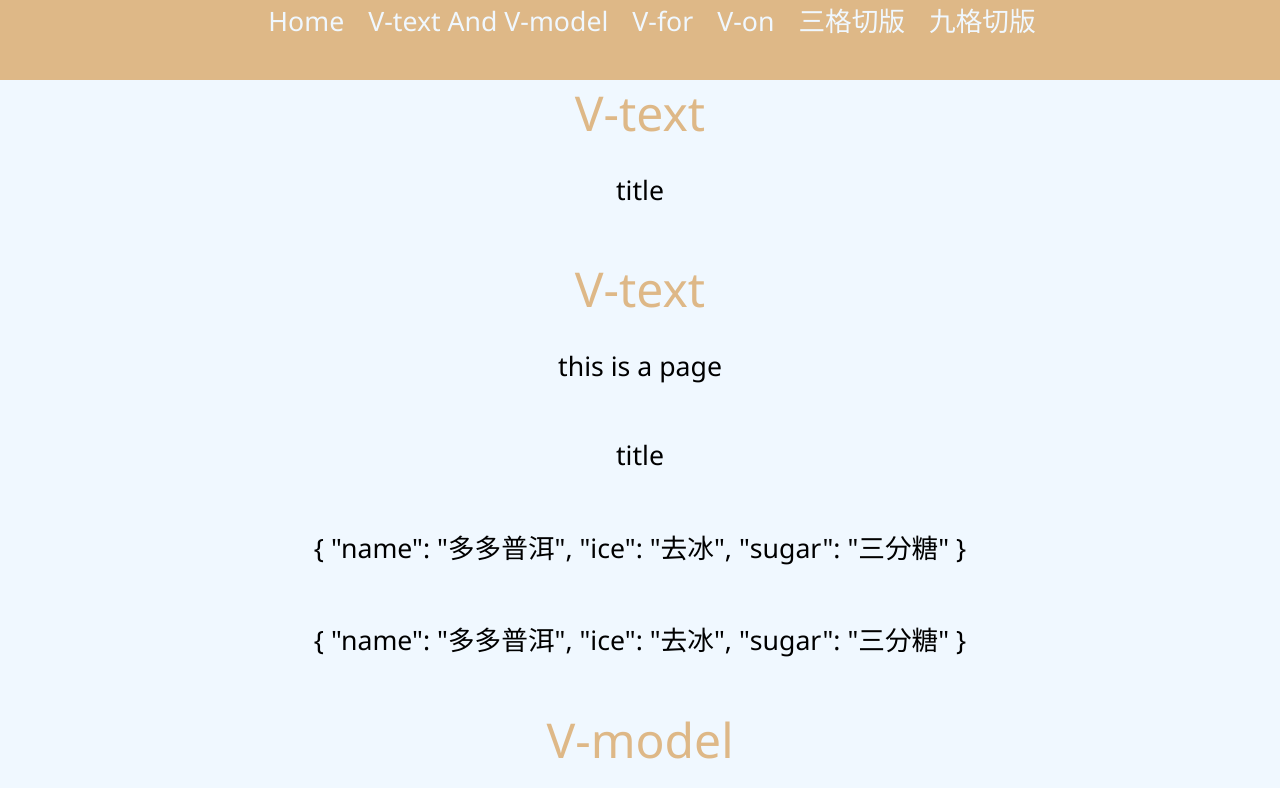
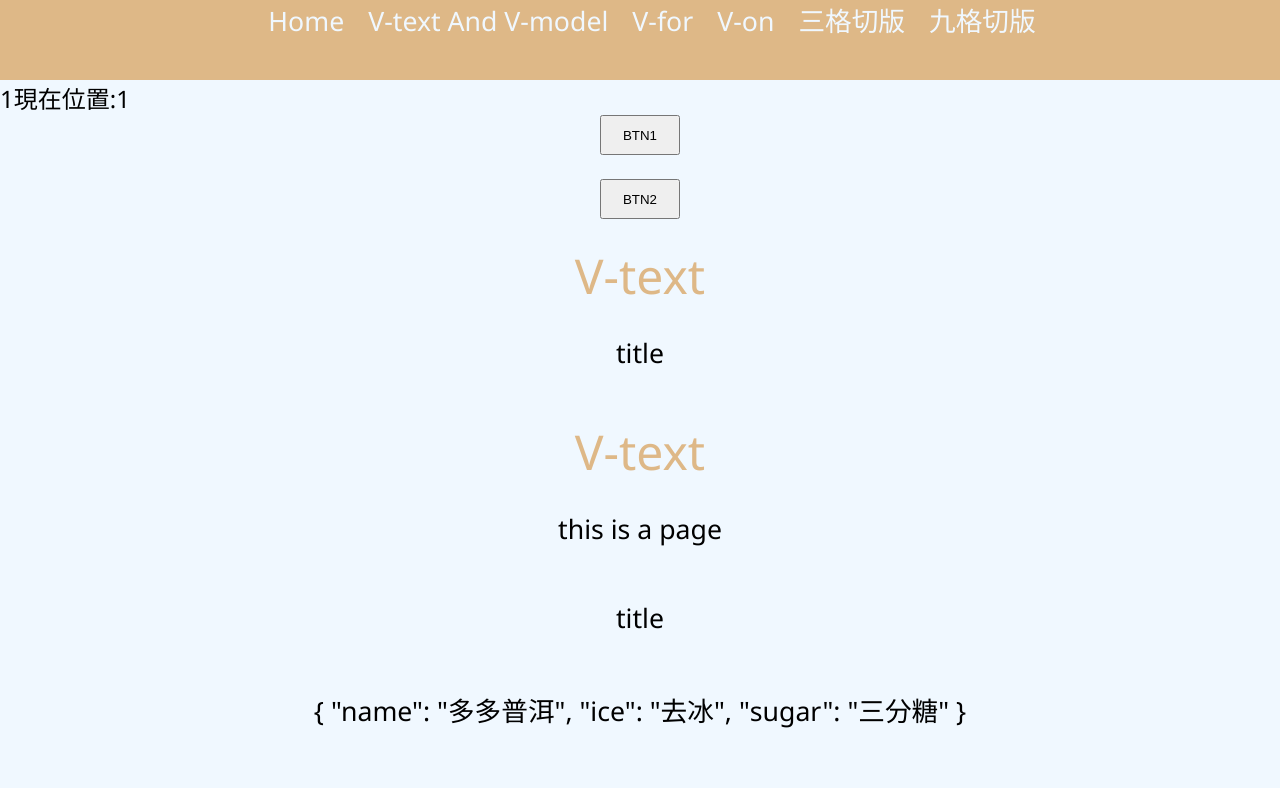
Before and after one commit to zawarudoooooooo/2023-11-17-1, a Vue app: page /VtextAndVmodel in a window 1280 px wide. Shown: the top 788 px of the page. Built offline with nearby package versions, Linux system fonts and the light colour scheme.

Commit message:
practice

```diff
--- a/package.json
+++ b/package.json
@@ -8,6 +8,7 @@
     "preview": "vite preview"
   },
   "dependencies": {
+    "pinia": "^2.1.7",
     "sass": "^1.69.5",
     "vue": "^3.3.4",
     "vue-router": "^4.2.5"
--- a/src/components/Header.vue
+++ b/src/components/Header.vue
@@ -1,5 +1,7 @@
 <script>
 import { RouterLink, RouterView } from 'vue-router'
+import { mapState, mapActions } from 'pinia'
+import counter from "../stores/counter"
 export default{
     data(){
         return{
@@ -8,7 +10,9 @@ export default{
     },
     components:{
         RouterLink,
-
+    },
+    computed:{
+        ...mapState(counter,["location","locationInfo"])
     }
 }
 </script>
@@ -22,6 +26,9 @@ export default{
         <RouterLink to="/Three" class="routerItem">三格切版</RouterLink>
         <RouterLink to="/Nine" class="routerItem">九格切版</RouterLink>
     </div>
+
+    <span>{{ location }}</span>
+    <span>{{ locationInfo }}</span>
 
 </template>
 
@@ -39,4 +46,9 @@ export default{
         font-size: 20pt;
     }
 }
+
+span{
+    text-align: center;
+    font-size: 18pt;
+}
 </style>
--- a/src/main.js
+++ b/src/main.js
@@ -1,11 +1,14 @@
 import './assets/main.scss'
 
 import { createApp } from 'vue'
+import { createPinia } from 'pinia'
 import App from './App.vue'
 import router from './router'
 
 const app = createApp(App)
+const pinia = createPinia()
 
 app.use(router)
+app.use(pinia)
 
 app.mount('#app')
--- /dev/null
+++ b/src/stores/counter.js
@@ -0,0 +1,29 @@
+import {defineStore} from "pinia";
+
+export default defineStore("counter",{
+    //data(){}
+    state(){
+        return{
+            location:1,
+        }
+
+    },
+    //computed(){}
+    getters:{
+        locationInfo(){
+            return `現在位置:${this.location}`
+        }
+
+    },
+    //methods
+    actions:{
+        getLocation(){
+            console.log(this.location)
+        },
+        setLocation(num){
+            this.location = num ;
+        }
+
+
+    }
+})
--- a/src/views/VtextAndVmodel.vue
+++ b/src/views/VtextAndVmodel.vue
@@ -1,4 +1,6 @@
 <script>
+import { mapState, mapActions } from 'pinia'
+import counter from "../stores/counter"
 export default{
     data(){
         return{
@@ -18,13 +20,17 @@ export default{
             radioText:"",
 
         }
-    },
+    },methods:{
+        ...mapActions(counter,["getLocation","setLocation"])
+    }
 }
 </script>
 
 <template>
+    <div class="content">
+        <button type="button" @click="getLocation">BTN1</button>
+        <button type="button" @click="setLocation(2)">BTN2</button>
 
-    <div class="content">
         <span>V-text</span>
         <p>{{ this.title }}</p>
         <br />
@@ -123,6 +129,14 @@ export default{
         border-radius: 5px;
     }
 
+    button{
+        width: 10vmin;
+        height: 5vmin;
+        text-align: center;
+        margin-bottom: 3vmin;
+
+    }
+
     .checkArea{
         color: burlywood;
 
```
Also changed, not shown: 1 other file (tests, documents, lock files or other folders).
